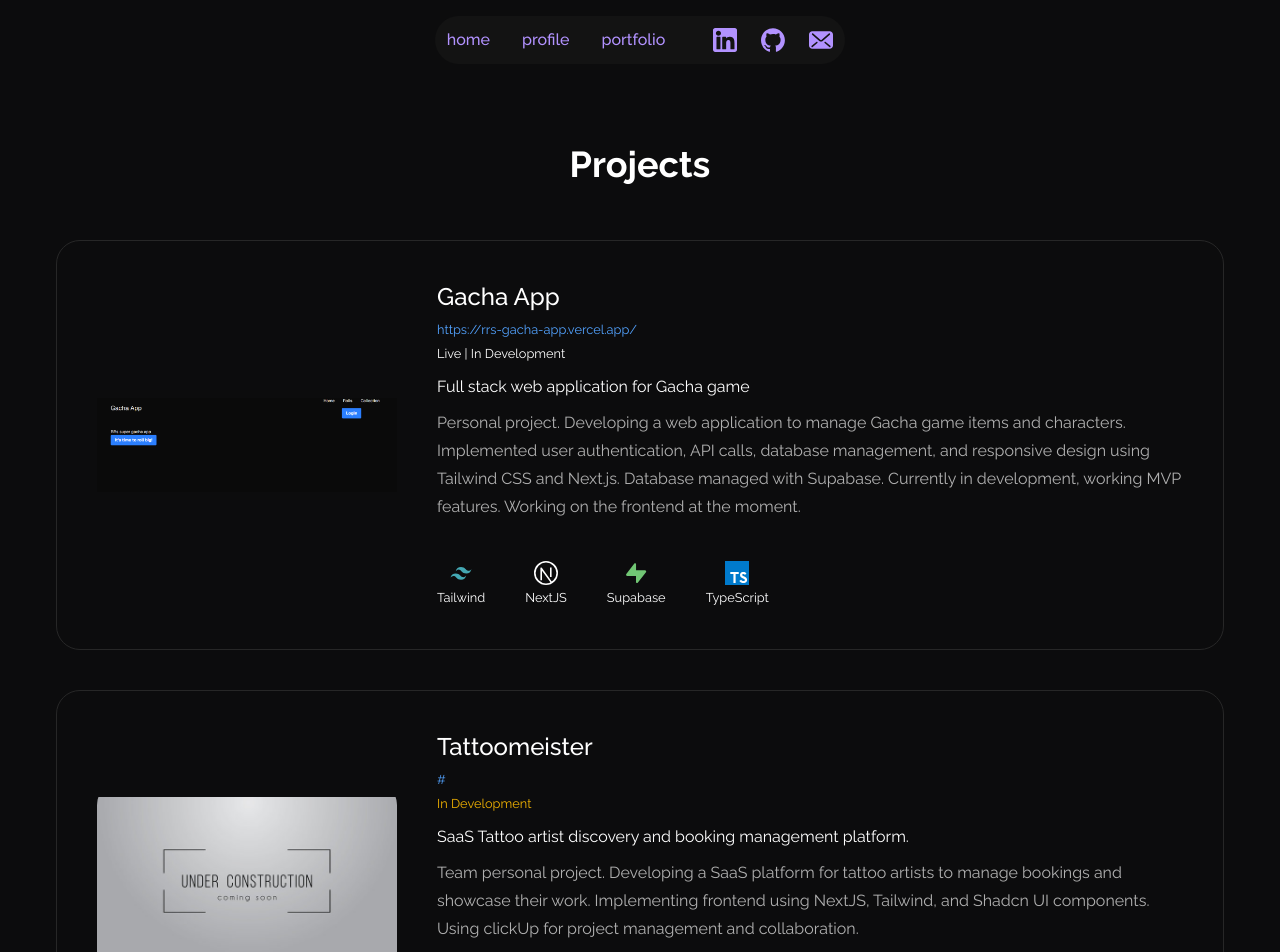
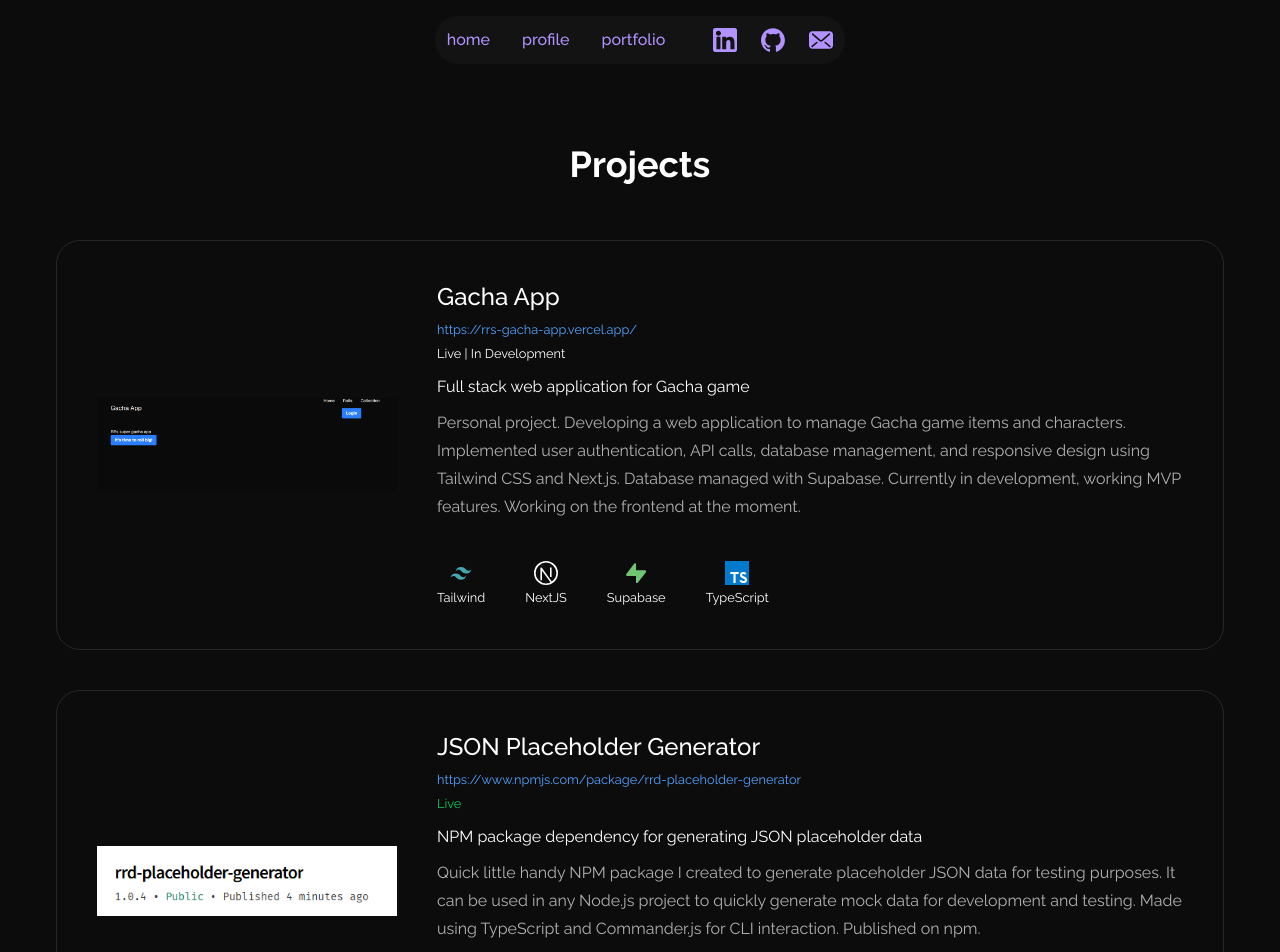
Before and after one commit to RRdav/personal-portoflio-v2, a Next.js app: page /portfolio in a window 1280 px wide. Shown: the top 952 px of the page. Built offline with nearby package versions, Linux system fonts and the light colour scheme.

Commit message:
Added item to portfolio

```diff
--- a/src/app/portfolio/page.tsx
+++ b/src/app/portfolio/page.tsx
@@ -7,7 +7,7 @@
     return (
         <main className="container flex flex-col items-center font-[family-name:var(--font-raleway)]">
             <Navbar />
-            <div className="flex flex-col items-center justify-center pt-20">
+            <div className="flex flex-col items-center justify-center pt-20 w-full">
                 <h1 className="mb-4 text-4xl font-bold">Projects</h1>
                 <Cards showEducation={false} showExperience={false} showProjects={true} experience={[]} education={[]} projects={projects} />
             </div>
--- a/src/data/projects.json
+++ b/src/data/projects.json
@@ -1,5 +1,5 @@
 [
-    {
+  {
     "name": "Gacha App",
     "data" : {
         "description": "Full stack web application for Gacha game",
@@ -11,7 +11,19 @@
         "responsibility": "Personal project. Developing a web application to manage Gacha game items and characters. Implemented user authentication, API calls, database management, and responsive design using Tailwind CSS and Next.js. Database managed with Supabase. Currently in development, working MVP features. Working on the frontend at the moment."
     }
   },
-    {
+  {
+    "name": "JSON Placeholder Generator",
+    "data" : {
+        "description": "NPM package dependency for generating JSON placeholder data",
+        "website": "https://www.npmjs.com/package/rrd-placeholder-generator",
+        "status": "Live",
+        "image": "/npm-sc.png",
+        "tags": ["fashion", "clothing", "comparison"],
+        "technologies": ["TypeScript"],
+        "responsibility": "Quick little handy NPM package I created to generate placeholder JSON data for testing purposes. It can be used in any Node.js project to quickly generate mock data for development and testing. Made using TypeScript and Commander.js for CLI interaction. Published on npm."
+    }
+  },
+  {
     "name": "Tattoomeister",
     "data" : {
         "description": "SaaS Tattoo artist discovery and booking management platform.",
```
Also changed, not shown: public/npm-sc.png (added).
